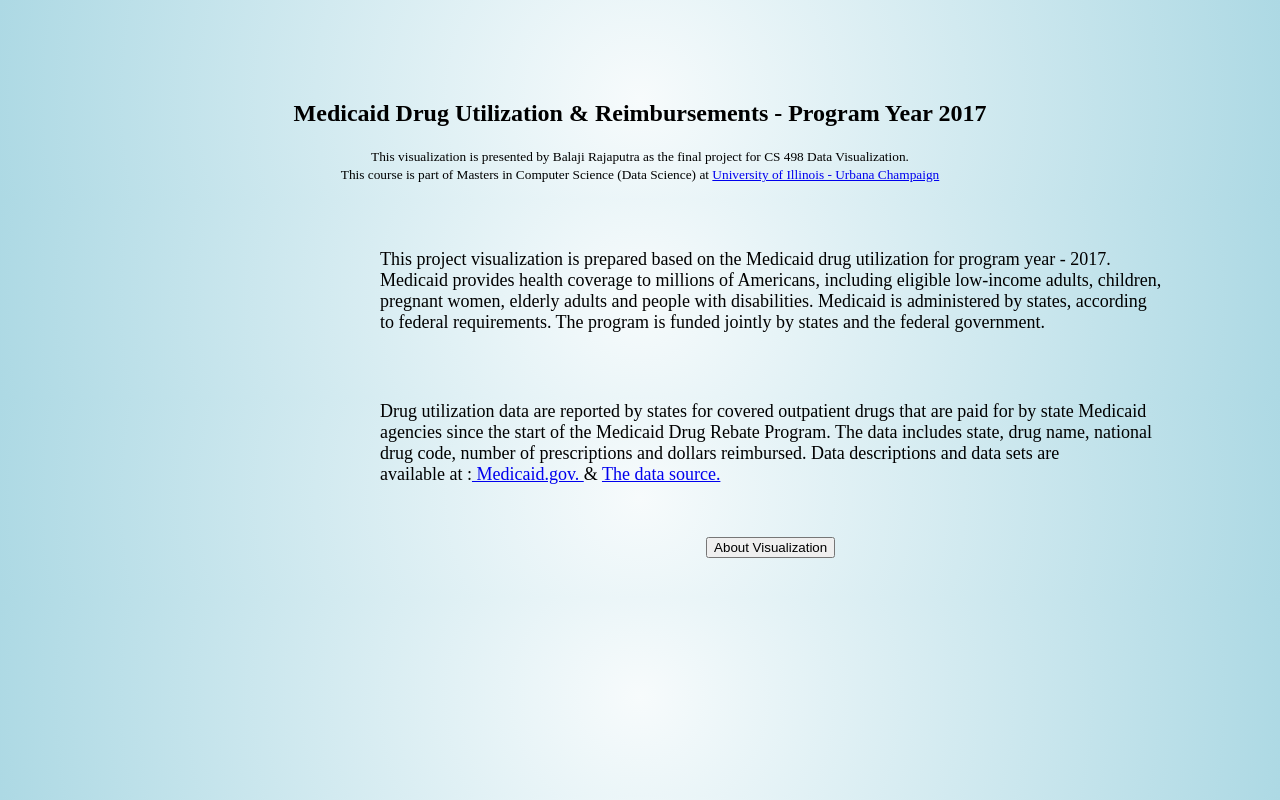
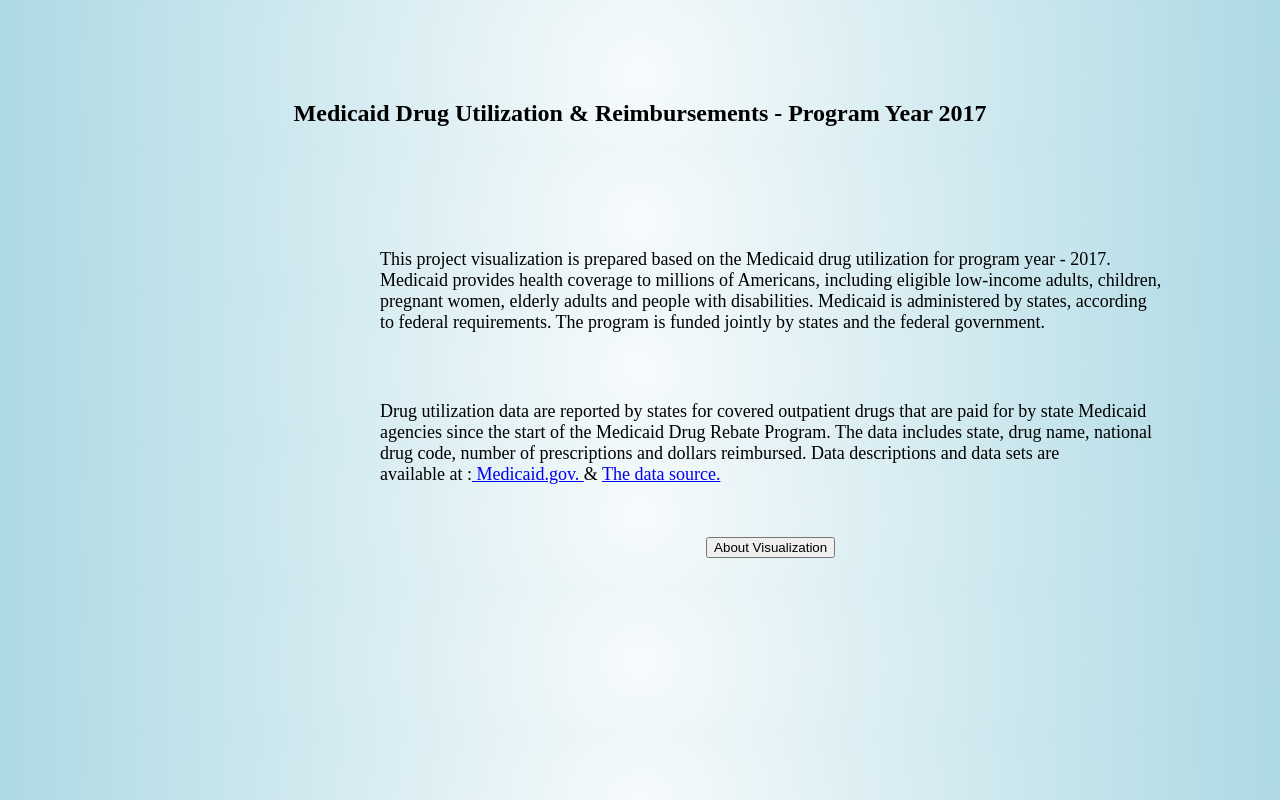
Before and after one commit to BalajiRajaputra/BalajiRajaputra.github.io, a plain HTML site: page index.html in a window 1280 px wide. Drawn offline with nearby package versions, Linux system fonts and the light colour scheme.

```diff
--- a/index.html
+++ b/index.html
@@ -25,9 +25,10 @@
                     <section>
 
 							<p style="text-align:center;">
-							<small>
+						<!--	<small>
 							This visualization is presented by Balaji Rajaputra as the final project for CS 498 Data Visualization. <br>
-							This course is part of Masters in Computer Science (Data Science) at <a href="http://illinois.edu/index.html"> University of Illinois - Urbana Champaign </a> </small> </p>
+							This course is part of Masters in Computer Science (Data Science) at <a href="http://illinois.edu/index.html"> University of Illinois - Urbana Champaign </a> </small> -->
+							</p>
 								<text1>
 								<p style="text-align:justify;" style="font-family:arial;">
 								<font size="4">
```
Also changed, not shown: acknowledgement.html (+1 -1 lines).
